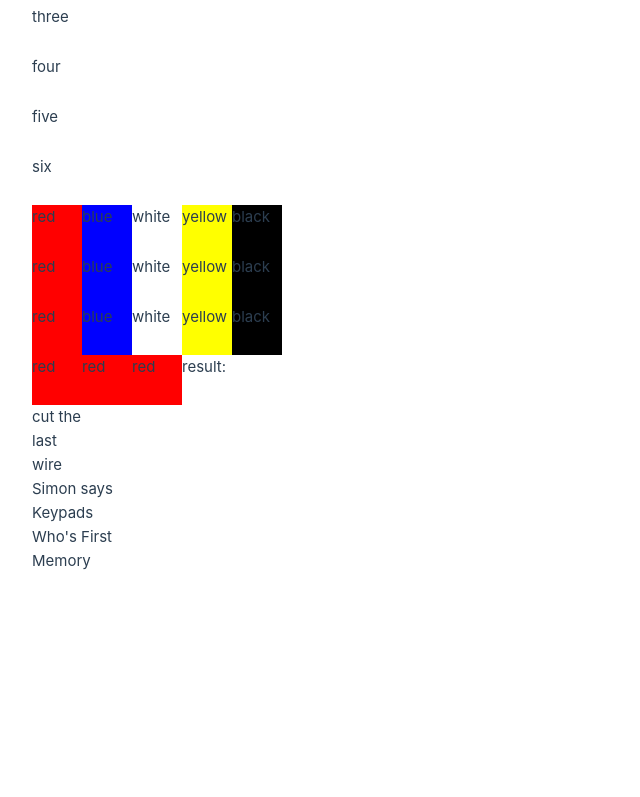
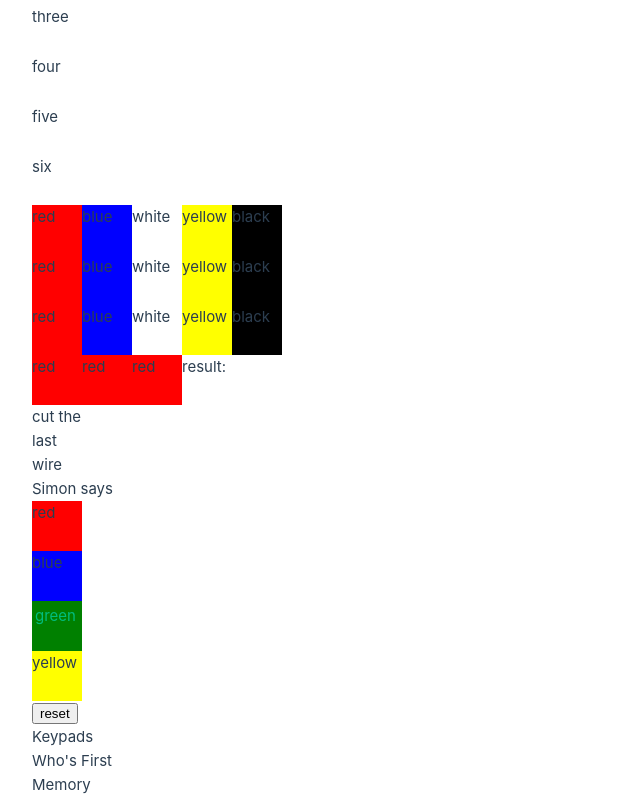
Before and after one commit to Boumtchack/Boumtchack.github.io, a Vue app in the folder KTANEvue/: page / in a window 1280 px wide. Shown: the part 823-1620 px from the top of the page, without its empty margins (0-640 px from the left). Before the commit the page ends 1396 px from the top, so only its background shows below. Built offline with nearby package versions, Linux system fonts and the light colour scheme.

Commit message:
simon says done

```diff
--- a/KTANEvue/src/components/MainPage.vue
+++ b/KTANEvue/src/components/MainPage.vue
@@ -5,6 +5,7 @@ import ErrorsNumber from './setup/ErrorsNumber.vue'
 import MentionsAndSerial from './setup/MentionsAndSerial.vue'
 import ButtonsModule from './modules/ButtonsModule.vue'
 import SimpleWireModule from './modules/SimpleWireModule.vue'
+import SimonSays from './modules/SimonSays.vue'
 
 const titles = [
   'Buttons',
@@ -65,6 +66,7 @@ function updateOthers(array) {
   <div>{{ titles[1] }}</div>
   <SimpleWireModule :serialEven="serialEven"/>
   <div>{{ titles[2] }}</div>
+  <SimonSays :vowel="vowel" :errorAmount="errorAmount"/>
   <div>{{ titles[3] }}</div>
   <div>{{ titles[4] }}</div>
   <div>{{ titles[5] }}</div>
--- /dev/null
+++ b/KTANEvue/src/components/modules/SimonSays.vue
@@ -0,0 +1,114 @@
+<script setup>
+import { ref } from 'vue'
+const props = defineProps({
+  vowel: Boolean,
+  errorAmount: Number
+})
+
+const colors = ['red', 'blue', 'green', 'yellow']
+
+const soluce = ref(null)
+
+function addKey(color) {
+  let vowel = props.vowel
+  let errors = props.errorAmount
+  let newColor = ''
+  if (vowel) {
+    if (errors == 0) {
+      if (color == 'red') {
+        newColor = 'blue'
+      } else if (color == 'blue') {
+        newColor = 'red'
+      } else if (color == 'green') {
+        newColor = 'yellow'
+      } else if (color == 'yellow') {
+        newColor = 'green'
+      }
+    } else if (errors == 1) {
+      if (color == 'red') {
+        newColor = 'green'
+      } else if (color == 'blue') {
+        newColor = 'red'
+      } else if (color == 'green') {
+        newColor = 'yellow'
+      } else if (color == 'yellow') {
+        newColor = 'blue'
+      }
+    } else if (errors == 2) {
+      if (color == 'red') {
+        newColor = 'green'
+      } else if (color == 'blue') {
+        newColor = 'red'
+      } else if (color == 'green') {
+        newColor = 'yellow'
+      } else if (color == 'yellow') {
+        newColor = 'blue'
+      }
+    }
+  } else {
+    if (errors == 0) {
+      if (color == 'red') {
+        newColor = 'blue'
+      } else if (color == 'blue') {
+        newColor = 'yellow'
+      } else if (color == 'green') {
+        newColor = 'green'
+      } else if (color == 'yellow') {
+        newColor = 'red'
+      }
+    } else if (errors == 1) {
+      if (color == 'red') {
+        newColor = 'red'
+      } else if (color == 'blue') {
+        newColor = 'blue'
+      } else if (color == 'green') {
+        newColor = 'yellow'
+      } else if (color == 'yellow') {
+        newColor = 'green'
+      }
+    } else if (errors == 2) {
+      if (color == 'red') {
+        newColor = 'yellow'
+      } else if (color == 'blue') {
+        newColor = 'green'
+      } else if (color == 'green') {
+        newColor = 'blue'
+      } else if (color == 'yellow') {
+        newColor = 'red'
+      }
+    }
+  }
+  soluce.value.innerHTML += `<div class="${newColor}">test</div>`
+}
+function resetKey() {
+  soluce.value.innerHTML = ''
+}
+</script>
+
+<template>
+  <div v-for="(color, index) in colors" :class="color + ' key'" :key="index" @click="addKey(color)">
+    {{ color }}
+  </div>
+  <div ref="soluce">
+  </div>
+  <button @click="resetKey()">reset</button>
+</template>
+
+<style scope>
+.key {
+  height: 50px;
+  width: 50px;
+}
+.red {
+  background-color: red;
+}
+.blue {
+  background-color: blue;
+}
+.yellow {
+  background-color: yellow;
+}
+.green {
+  background-color: green;
+}
+</style>
```
